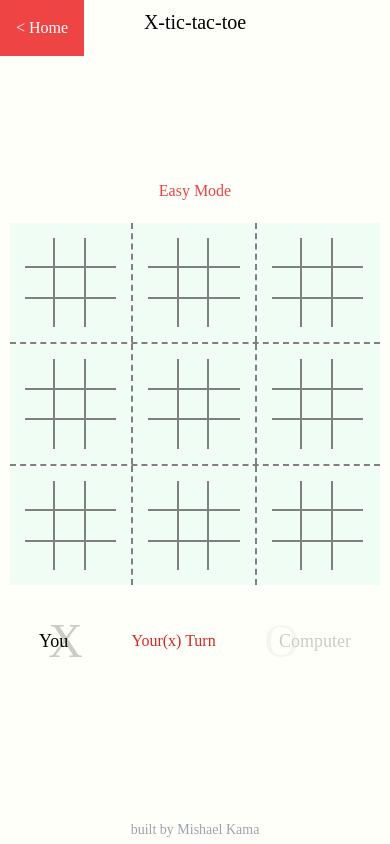
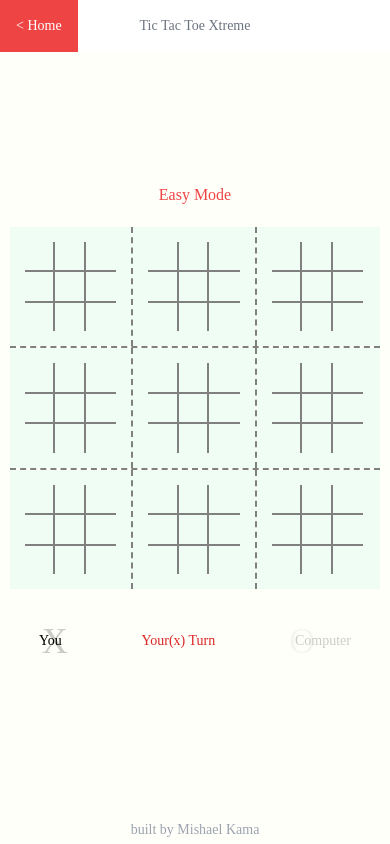
Before and after one commit to 2kama/tic-tac-toe-xtreme, a Next.js app: page /vscomputer in a window 390 px wide. Built offline with nearby package versions, Linux system fonts and the light colour scheme; a web font is replaced by a local one.

Commit message:
fix: fix ui for mobile

```diff
--- a/app/components/PlayGround.tsx
+++ b/app/components/PlayGround.tsx
@@ -53,7 +53,7 @@ const PlayGround = ({ gameId, fen, highlightSquares = [], allowPlay = true, onPl
   const BoxWin = ({ value, row, col }: { value: string; row: number; col: number }) => {
     const gameDecision = token[token.length - 4];
     const winPatterns = gameDecision !== "-" ? checkWinPattern(gameDecision as "x" | "o", token[9].split("")) : [];
-    const bigWinClassName = "relative flex w-full text-9xl bg-[#fffffa] items-center justify-center -mt-[100%] hover:opacity-25"
+    const bigWinClassName = "relative flex w-full h-full text-7xl sm:text-9xl bg-[#fffffa] items-center justify-center -mt-[100%] hover:opacity-25"
 
     if (value === "x") {
       return (
@@ -94,7 +94,7 @@ const PlayGround = ({ gameId, fen, highlightSquares = [], allowPlay = true, onPl
         highlightSquares?.includes(data.game * 9 + data.row * 3 + data.col) ? "bg-yellow-100 " : ""
       }w-1/3`;
 
-      const cellValueClassName = "w-full h-full flex items-center justify-center text-2xl lg:text-3xl"
+      const cellValueClassName = "w-full h-full flex items-center justify-center text-sm sm:text-2xl lg:text-3xl"
 
       if (cellValue === "x") {
         return (
--- a/app/game/[gameid]/Outcome.tsx
+++ b/app/game/[gameid]/Outcome.tsx
@@ -24,10 +24,10 @@ const Outcome = ({ gameData, computer = false }: Props) => {
   return (
     <div className="flex w-[80%] md:w-[400px] mt-8 md:mt-12 items-center justify-between">
       <div className={`${gameInPlay && OtoPlay && "opacity-20"} flex items-center`}>
-        <div className="text-lg md:text-2xl">{gameData.x ? gameData.x : "Waiting..."}</div>
-        <div className="text-5xl md:text-7xl opacity-20 -ml-5 md:-ml-8">X</div>
+        <div className="text-sm md:text-2xl">{gameData.x ? gameData.x : "Waiting..."}</div>
+        <div className="text-4xl md:text-7xl opacity-20 -ml-5 md:-ml-8">X</div>
       </div>
-      <div className="text-red-600">
+      <div className="text-red-600 text-sm md:text-lg">
         {gameDraw && "Draw"}
         {X_Won && `${gameData.x}(x) Won`}
         {O_Won && `${gameData.o}(o) Won`}
@@ -37,8 +37,8 @@ const Outcome = ({ gameData, computer = false }: Props) => {
         {computer && gameInPlay && OtoPlay && outcomeWordings("o", gameData.o)}
       </div>
       <div className={`${gameInPlay && XtoPlay && "opacity-20"} flex items-center`}>
-        <div className="text-5xl md:text-7xl opacity-20 -mr-5 md:-mr-8">O</div>
-        <div className="text-lg md:text-2xl">{gameData.o ? gameData.o : "Waiting..."}</div>
+        <div className="text-4xl md:text-7xl opacity-20 -mr-5 md:-mr-8">O</div>
+        <div className="text-sm md:text-2xl">{gameData.o ? gameData.o : "Waiting..."}</div>
       </div>
     </div>
   );
--- a/app/game/[gameid]/page.tsx
+++ b/app/game/[gameid]/page.tsx
@@ -31,9 +31,9 @@ export default function GamePage({ params: { gameid } }: Props) {
   //CHECK IF IS A PLAYER
   useEffect(() => {
     if (exist() && player(gameid)) {
-      setIsPlayer(true)
+      setIsPlayer(true);
     } else {
-      setIsPlayer(false)
+      setIsPlayer(false);
     }
   }, []);
 
@@ -78,12 +78,12 @@ export default function GamePage({ params: { gameid } }: Props) {
       {gameData && (
         <>
           <title>{titleText}</title>
-          <a href="/" className="absolute top-0 left-0 p-4 bg-red-500 text-white">
-            &lt; Home
-          </a>
-          <div className="absolute top-2 text-xl">
-            X-tic-tac-toe
-          </div>
+          <header className="bg-white w-full fixed top-0 text-gray-500 text-center text-sm lg:text-lg p-4">
+            <a href="/" className="fixed top-0 left-0 p-4 bg-red-500 text-white">
+              &lt; Home
+            </a>
+            Tic Tac Toe Xtreme
+          </header>
           {(gameData.x === "" || gameData.o === "" || acceptChallenge) && (
             <div className="cursor-pointer flex bg-black w-full h-full fixed opacity-50"></div>
           )}
--- a/app/vscomputer/page.tsx
+++ b/app/vscomputer/page.tsx
@@ -291,10 +291,13 @@ const VsComputer = () => {
   return (
     <div className="flex flex-col w-full min-h-screen items-center justify-center">
       <title>Tic Tac Toe Xtreme | vs Computer</title>
-      <a href="/" className="absolute top-0 left-0 p-4 bg-red-500 text-white">
+
+      <header className="bg-white w-full fixed top-0 text-gray-500 text-center text-sm lg:text-lg p-4">
+      <a href="/" className="fixed top-0 left-0 p-4 bg-red-500 text-white">
         &lt; Home
       </a>
-      <div className="absolute top-2 text-xl">X-tic-tac-toe</div>
+        Tic Tac Toe Xtreme
+      </header>
 
       {thinking && (
         <div className="flex gap-3 items-center opacity-80 bg-white fixed p-16">
```
